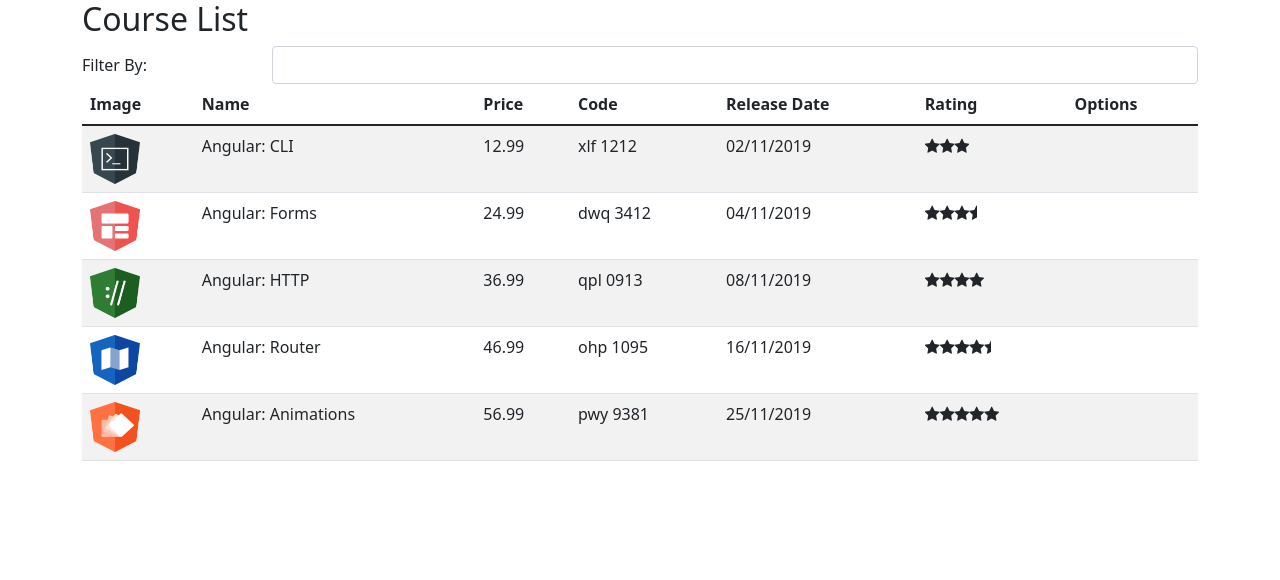
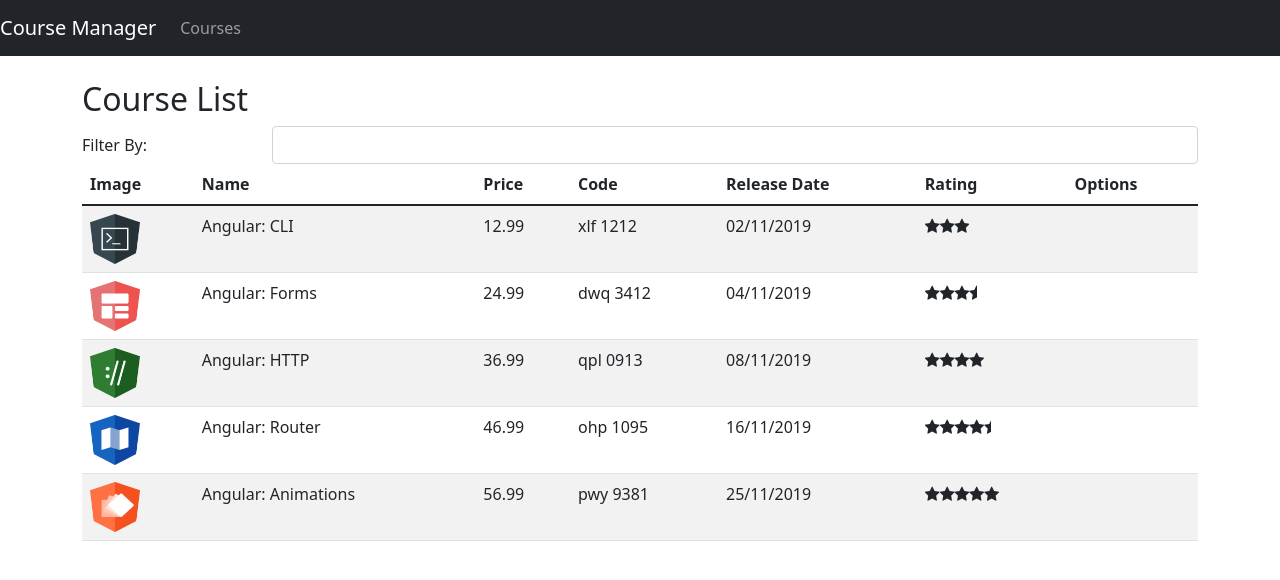
Before and after one commit to brenorusciolelli/project-angular-courses, an Angular app: page /courses in a window 1280 px wide. Shown: the top 580 px of the page. Built offline with nearby package versions, Linux system fonts and the light colour scheme.

Commit message:
Create Routers error-404 and Nav-bar

```diff
--- a/src/app/app.component.html
+++ b/src/app/app.component.html
@@ -1,3 +1,4 @@
-<div class="container">
-  <app-course-list></app-course-list>
+<app-nav-bar></app-nav-bar>
+<div class="container mt-4">
+  <router-outlet></router-outlet>
 </div>
--- a/src/app/courses/course-list.component.ts
+++ b/src/app/courses/course-list.component.ts
@@ -3,7 +3,6 @@
 import { CourseService } from "./course.service";
 
 @Component({
-  selector: "app-course-list",
   templateUrl: "./course-list.component.html",
 })
 export class CourseListComponent implements OnInit {
--- /dev/null
+++ b/src/app/error-404/error-404.component.html
@@ -0,0 +1 @@
+<h2>Error 404</h2>
--- /dev/null
+++ b/src/app/nav-bar/nav-bar.component.html
@@ -0,0 +1,23 @@
+<nav class="navbar navbar-expand-lg navbar-dark bg-dark">
+  <a href="#" class="navbar-brand">Course Manager</a>
+
+  <button
+    class="navbar-toggler"
+    type="button"
+    data-toggle="collapse"
+    data-target="#navbarSupportedContent"
+    aria-controls="navbarSupportedContent"
+    aria-expanded="false"
+    aria-label="Toggle navigation"
+  >
+    <span class="navbar-toggler-icon"></span>
+  </button>
+
+  <div class="collapse navbar-collapse" id="navbarSupportedContent">
+    <ul class="navbar-nav mr-auto">
+      <li class="nav-item">
+        <a href="#" class="nav-link">Courses</a>
+      </li>
+    </ul>
+  </div>
+</nav>
```
Also changed, not shown: src/app/app.module.ts (+18 -2 lines), src/app/error-404/error-404.component.ts (added, +8 -0 lines), src/app/nav-bar/nav-bar.component.ts (added, +9 -0 lines).
